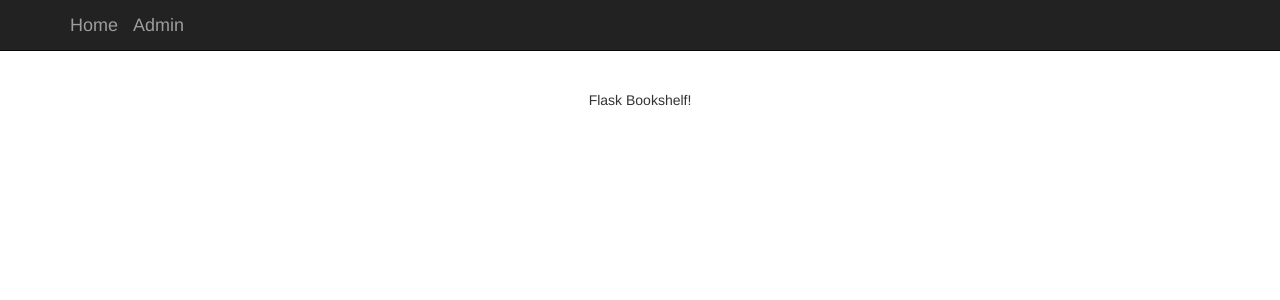
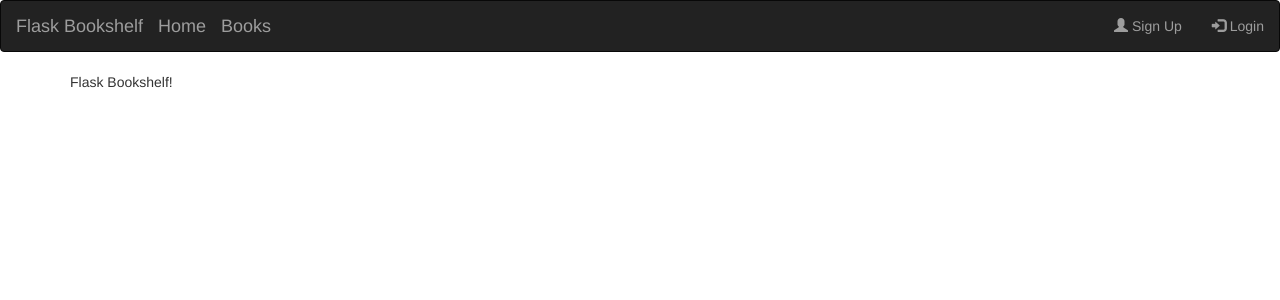
Before and after one commit to damyanbogoev/flask-bookshelf, a Flask app: page / in a window 1280 px wide. Shown: the top 300 px of the page. Run offline with Flask 2, Linux system fonts and the light colour scheme; some libraries are stand-ins or nearby versions.

Commit message:
Basic templating structure of a Flask Application.

```diff
--- a/bookshelf/templates/layout.htm
+++ b/bookshelf/templates/layout.htm
@@ -5,19 +5,31 @@
     <meta http-equiv="X-UA-Compatible" content="IE=edge">
     <meta name="viewport" content="width=device-width, initialscale=1">
     <title>Flask Bookshelf</title>
+    <meta charset="utf-8">
     <link href="{{ url_for('static', filename='css/bootstrap.min.css') }}" rel="stylesheet">
-    <link href="{{ url_for('static', filename='css/main.css') }}" rel="stylesheet">
+    <!-- <link href="{{ url_for('static', filename='css/main.css') }}" rel="stylesheet"> -->
     <link rel="shortcut icon" href="{{ url_for('static', filename='favicon.ico') }}">
   </head>
   <body>
-    <div class="navbar navbar-inverse navbar-fixed-top" role="navigation">
-      <div class="container">
+
+    <nav class="navbar navbar-inverse">
+      <div class="container-fluid">
         <div class="navbar-header">
-          <a class="navbar-brand" href="{{ url_for('main.index') }}">Home</a>
-          <a class="navbar-brand" href="{{ url_for('admin.index') }}">Admin</a>
+          <a class="navbar-brand" href="#">Flask Bookshelf</a>
+        </div>
+        <div>
+          <ul class="nav navbar-nav">
+            <li><a class="navbar-brand" href="{{ url_for('main.index') }}">Home</a></li>
+            <li><a class="navbar-brand" href="{{ url_for('main.display_books') }}">Books</a></li>
+          </ul>
+          <ul class="nav navbar-nav navbar-right">
+            <li><a href="#"><span class="glyphicon glyphicon-user"></span> Sign Up</a></li>
+            <li><a href="#"><span class="glyphicon glyphicon-log-in"></span> Login</a></li>
+            <!-- <li><a class="navbar-brand" href="{{ url_for('admin.index') }}">Admin</a></li> -->
+          </ul>
         </div>
       </div>
-    </div>
+    </nav>
     <div class="container">
     {% block container %}{% endblock %}
     </div>
```
